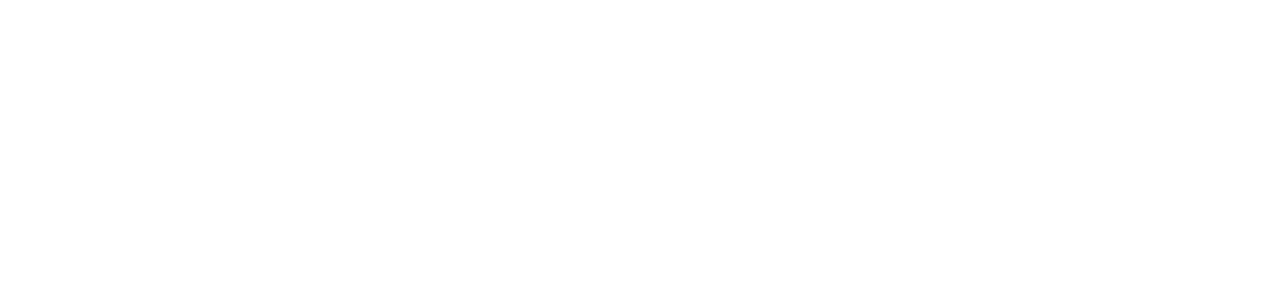
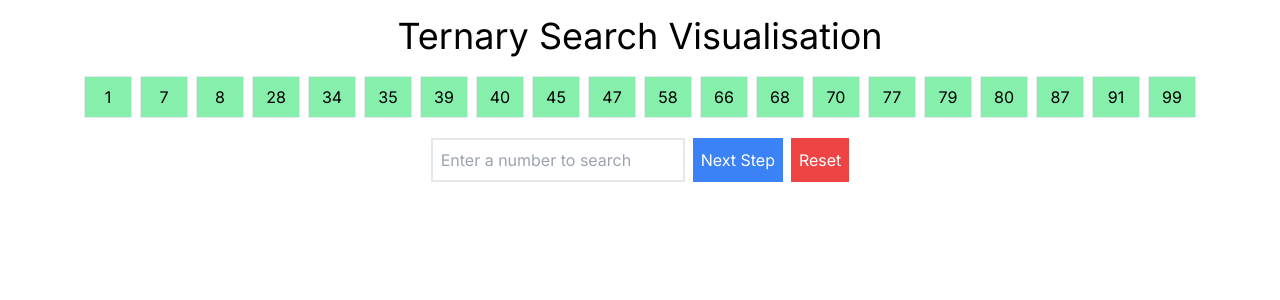
Before and after one commit to hybrid1ze/search-sort-visualiser, a Next.js app in the folder search-sort-visualiser/: page /search/TernarySearch in a window 1280 px wide. Shown: the top 300 px of the page. Built offline with nearby package versions, Linux system fonts and the light colour scheme.

Commit message:
Added render component

```diff
--- a/search-sort-visualiser/src/app/search/TernarySearch/page.tsx
+++ b/search-sort-visualiser/src/app/search/TernarySearch/page.tsx
@@ -61,15 +61,54 @@
   };
   return (
     <div className="p-4">
-      <div className="flex justify-center">
-        {/* Input and buttons */}
+        <div className="flex justify-center text-4xl">
+        <h1>Ternary Search Visualisation</h1>
       </div>
+
       <div className="mt-4 flex justify-center">
-        {/* Array visualization */}
+      {array.map((value, index) => (
+        <span
+          key={index}
+          className={`inline-block m-1 p-2 border w-12 text-center
+                      ${index >= bounds.lower && index <= bounds.upper ? 'bg-green-300' : ''}
+                      ${isFound === true && index === bounds.lower ? 'bg-blue-500' : ''}
+                      ${isFound === false ? 'opacity-50' : 'opacity-100'}`}
+        >
+          {value}
+        </span>
+      ))}
+    </div>
+    {isFound !== null && (
+        <div className="mt-4 mb-4 flex justify-center">
+          {isFound ? "Element found!" : "Element not found."}
+        </div>
+      )}
+      <div className="mt-4 mb-4 flex justify-center">
+        <input
+          type="number"
+          className="border-2 border-gray-200 p-2"
+          placeholder="Enter a number to search"
+          value={target !== null ? target : ""}
+          onChange={(e) => setTarget(parseInt(e.target.value, 10))}
+        />
+        <button
+          onClick={ternarySearchStep}
+          className="bg-blue-500 text-white p-2 ml-2"
+        >
+          Next Step
+        </button>
+        <button
+          onClick={resetSearch}
+          className="bg-red-500 text-white p-2 ml-2"
+        >
+          Reset
+        </button>
       </div>
-      <div className="mt-4">
-        {/* Tooltip and search results */}
+      <div className="mt-4 mb-4 flex justify-center">
+        <span className="text-sm text-gray-600">{tooltip}</span>
       </div>
+
+
     </div>
   );
 };
```
